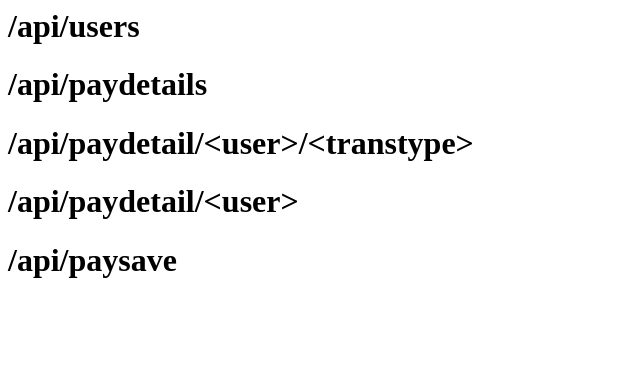
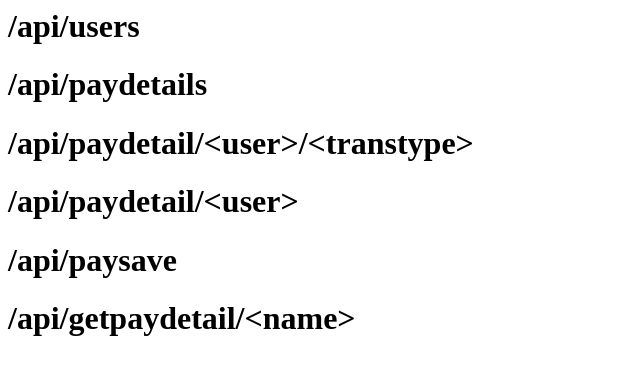
Before and after one commit to ssrahul96/PaymentNode, a website: page views/index.html in a window 1280 px wide. Shown: the whole page, without its empty margins (0-640 px from the left). Drawn offline with Linux system fonts and the light colour scheme.

Commit message:
added paydetails in index.html

```diff
--- a/views/index.html
+++ b/views/index.html
@@ -14,5 +14,6 @@
     <h1>/api/paydetail/&lt;user&gt;/&lt;transtype&gt;</user></h1>
     <h1>/api/paydetail/&lt;user&gt;</h1>
     <h1>/api/paysave</h1>
+    <h1>/api/getpaydetail/&lt;name&gt;</h1>
 </body>
 </html>
```
